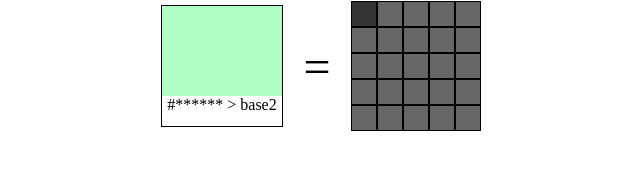
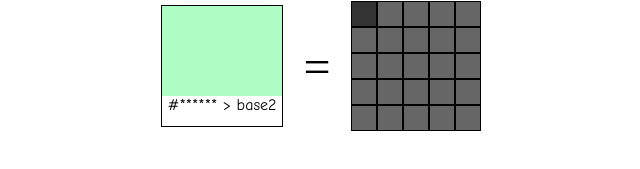
Before and after one commit to Beetlman/beetle_page, a website: page secret.html in a window 1280 px wide. Shown: the part 325-494 px from the top of the page, 319-959 px from the left. Drawn offline with Linux system fonts and the light colour scheme.

Commit message:
Update secret.html

```diff
--- a/secret.html
+++ b/secret.html
@@ -19,7 +19,9 @@
           <td align="center">
             <div style="border:1px solid black;width:120px;height:120px;background:white;">
               <div style="width:100%;height:90px;background:#affdc4;"></div>
+              <font face= 'Comic Sans MS'>
               <div>#****** > base2</div>
+              </font>
             </div>
           </td>
 
```
